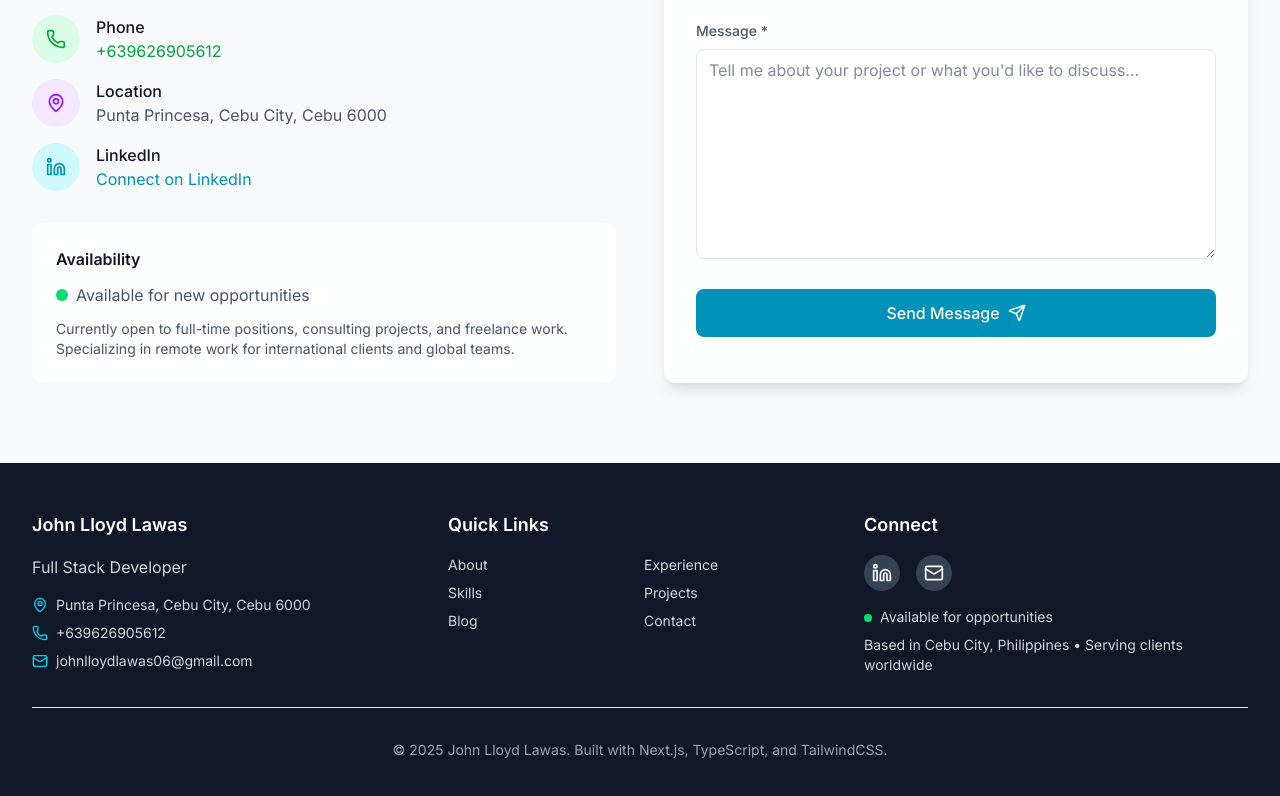
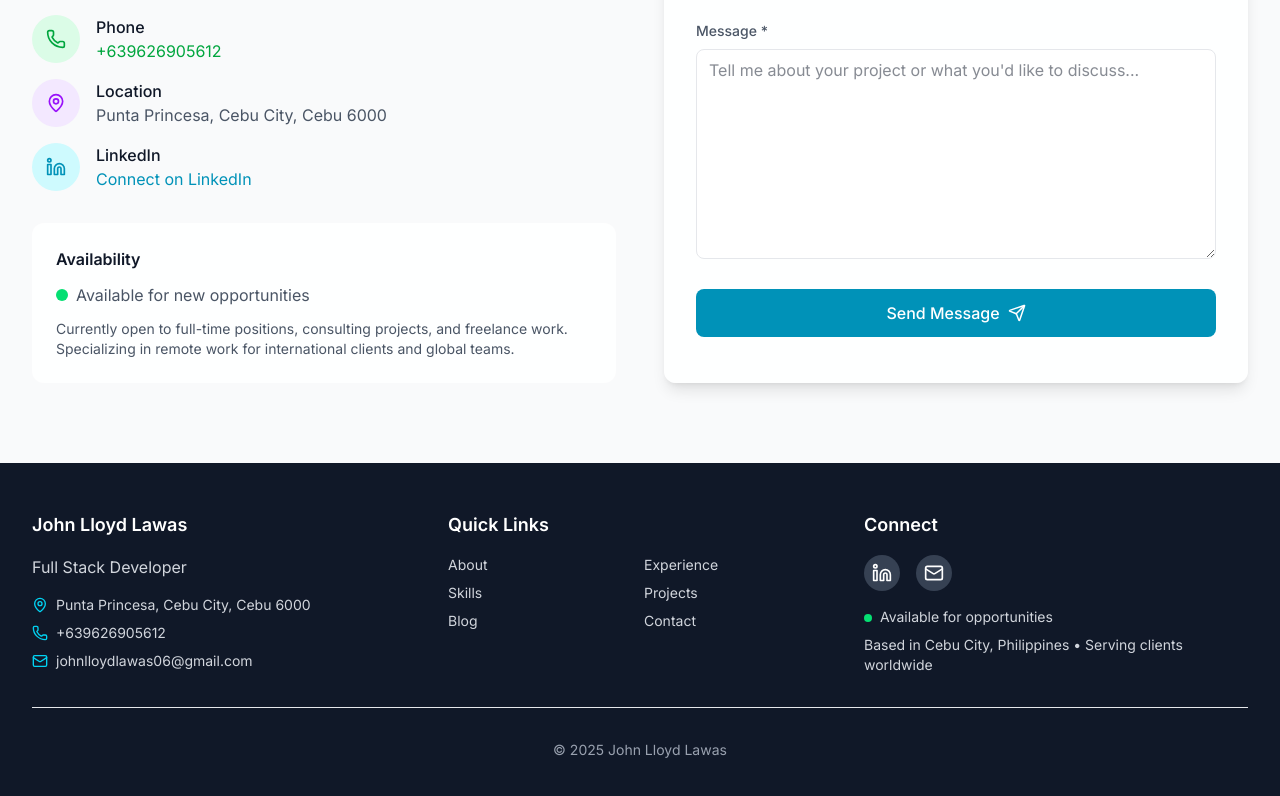
Before and after one commit to jlawas06/johnlloydlawas.com, a Next.js app: page / in a window 1280 px wide. Shown: the part 7199-7995 px from the top of the page. Built offline with nearby package versions, Linux system fonts and the light colour scheme.

Commit message:
chore: update footer and resume

```diff
--- a/components/ui/footer.tsx
+++ b/components/ui/footer.tsx
@@ -109,7 +109,7 @@ export default function Footer() {
 
         <div className="border-t border-gray-700 mt-8 pt-8 text-center text-sm text-gray-400">
           <p>
-            © {currentYear} {personalInfo.name}. Built with Next.js, TypeScript, and TailwindCSS.
+            © {currentYear} {personalInfo.name}
           </p>
         </div>
       </div>
```
Also changed, not shown: 1 other file (tests, documents, lock files or other folders).
